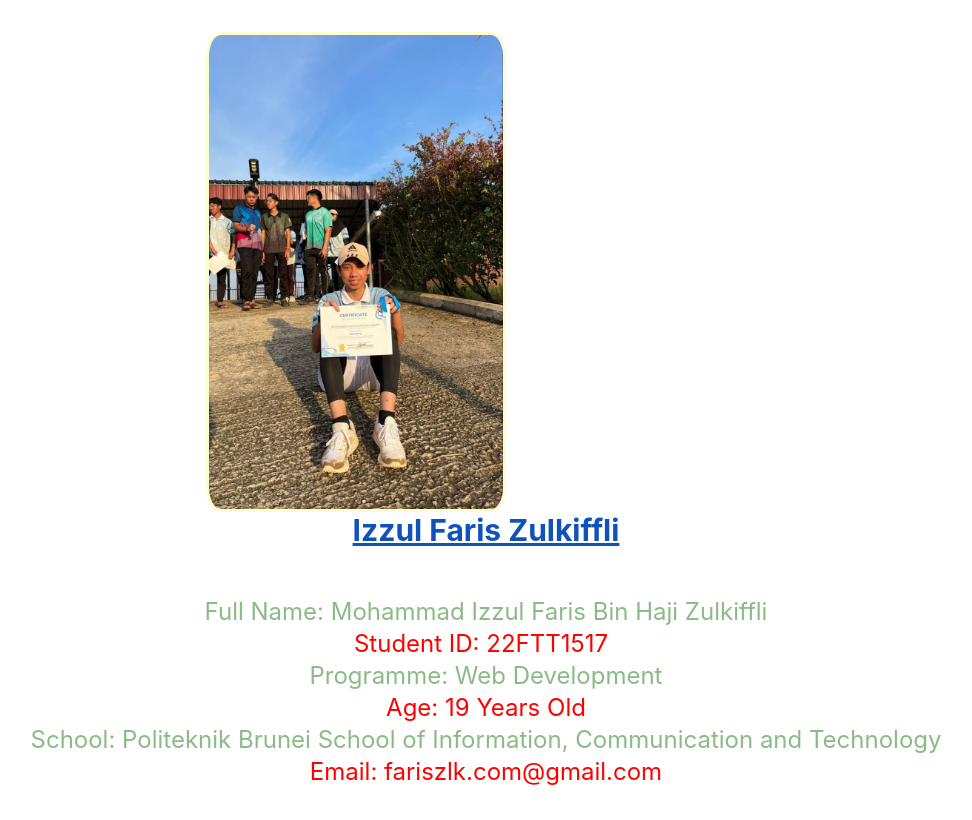
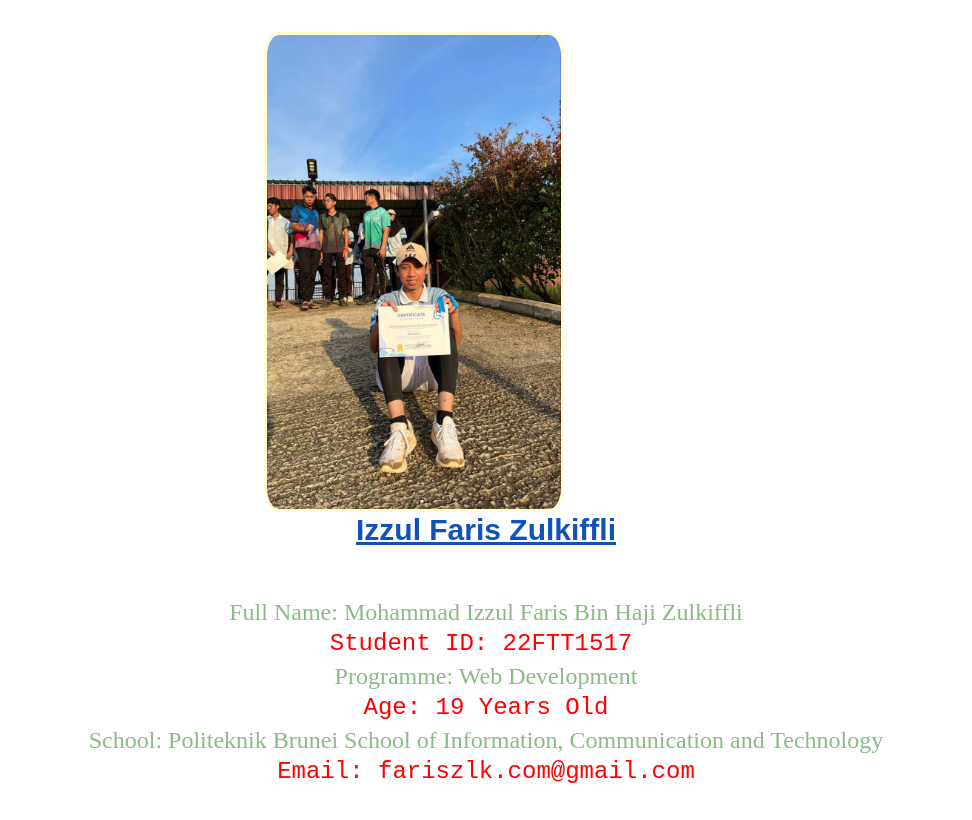
Before and after one commit to Kucheing/ASG03-Mid-assts-check-, a Vue app: page / in a window 1280 px wide. Shown: the whole page, without its empty margins (154-1126 px from the left). Built offline with nearby package versions, Linux system fonts and the light colour scheme.

Commit message:
Update font styles in App.vue

```diff
--- a/src/App.vue
+++ b/src/App.vue
@@ -4,15 +4,15 @@ import HelloWorld from './components/HelloWorld.vue'
 
 <template>
   <img style="border-radius: 5%;" src="./assets/images/student.jpeg" class="logo cream-border"/>
-  <h1 class="text-3xl font-bold underline sapphire">Izzul Faris Zulkiffli</h1>
+  <h1 class="text-3xl font-bold font-pacifico underline sapphire">Izzul Faris Zulkiffli</h1>
 <br>
 <br>
-    <h1 class="text-2xl font-sans-serif lightgreentext">Full Name: Mohammad Izzul Faris Bin Haji Zulkiffli</h1>
-  <h1 class="text-2xl font-sans-serif margin-right redtext">Student ID: 22FTT1517</h1>
-  <h1 class="text-2xl font-sans-serif lightgreentext">Programme: Web Development</h1>
-  <h1 class="text-2xl font-sans-serif redtext">Age: 19 Years Old</h1>
-  <h1 class="text-2xl font-sans-serif lightgreentext">School: Politeknik Brunei School of Information, Communication and Technology</h1>
-  <h1 class="text-2xl font-sans-serif redtext">Email: fariszlk.com@gmail.com</h1>
+    <h1 class="text-2xl font-beautiful lightgreentext">Full Name: Mohammad Izzul Faris Bin Haji Zulkiffli</h1>
+  <h1 class="text-2xl font-kalam margin-right redtext">Student ID: 22FTT1517</h1>
+  <h1 class="text-2xl font-beautiful lightgreentext">Programme: Web Development</h1>
+  <h1 class="text-2xl font-kalam redtext">Age: 19 Years Old</h1>
+  <h1 class="text-2xl font-beautiful lightgreentext">School: Politeknik Brunei School of Information, Communication and Technology</h1>
+  <h1 class="text-2xl font-kalam redtext">Email: fariszlk.com@gmail.com</h1>
 </template>
 
 <style scoped>
@@ -21,6 +21,17 @@ import HelloWorld from './components/HelloWorld.vue'
   will-change: filter;
   transition: filter 300ms;
   margin-left: 175px
+}
+.font-kalam{
+  font-family: 'Kalam', monospace;
+}
+
+.font-pacifico{
+  font-family: 'Pacifico', fantasy;
+}
+
+.font-beautiful{
+  font-family: 'Beautiful People', serif;
 }
 
 .cream-border{
```
